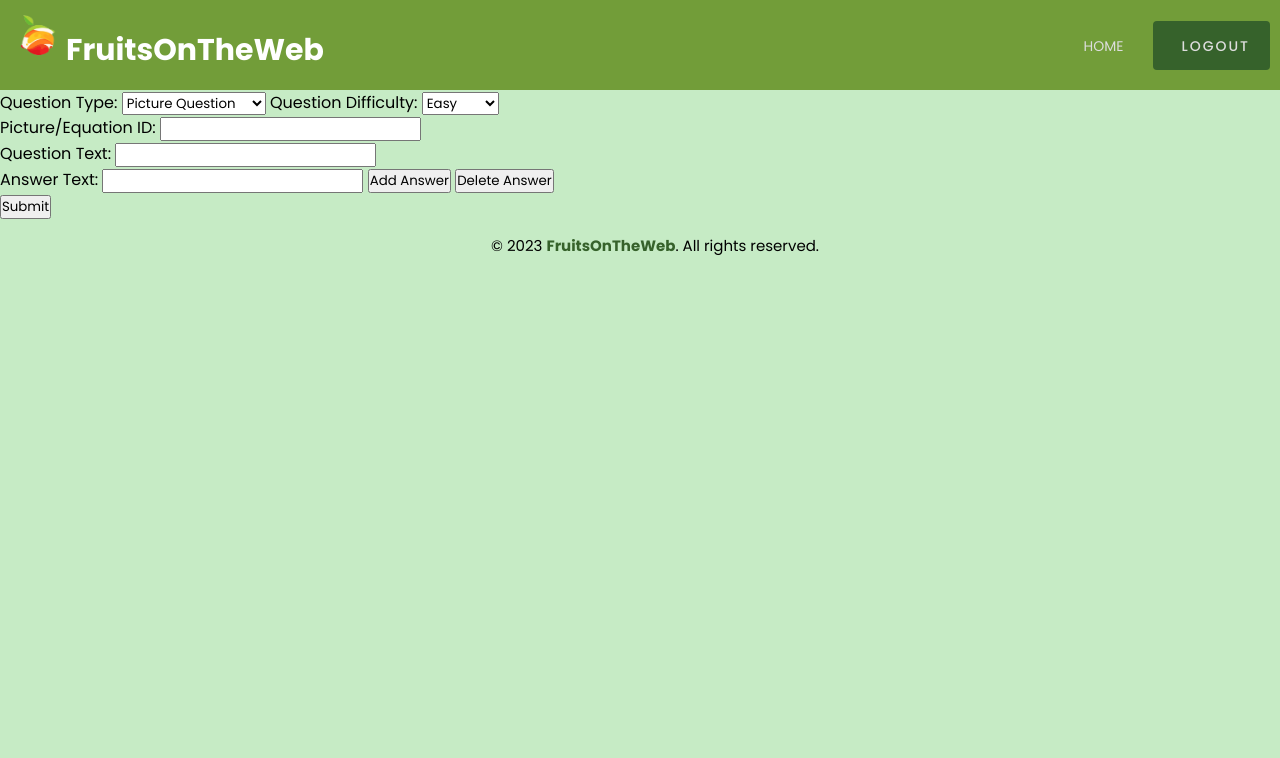
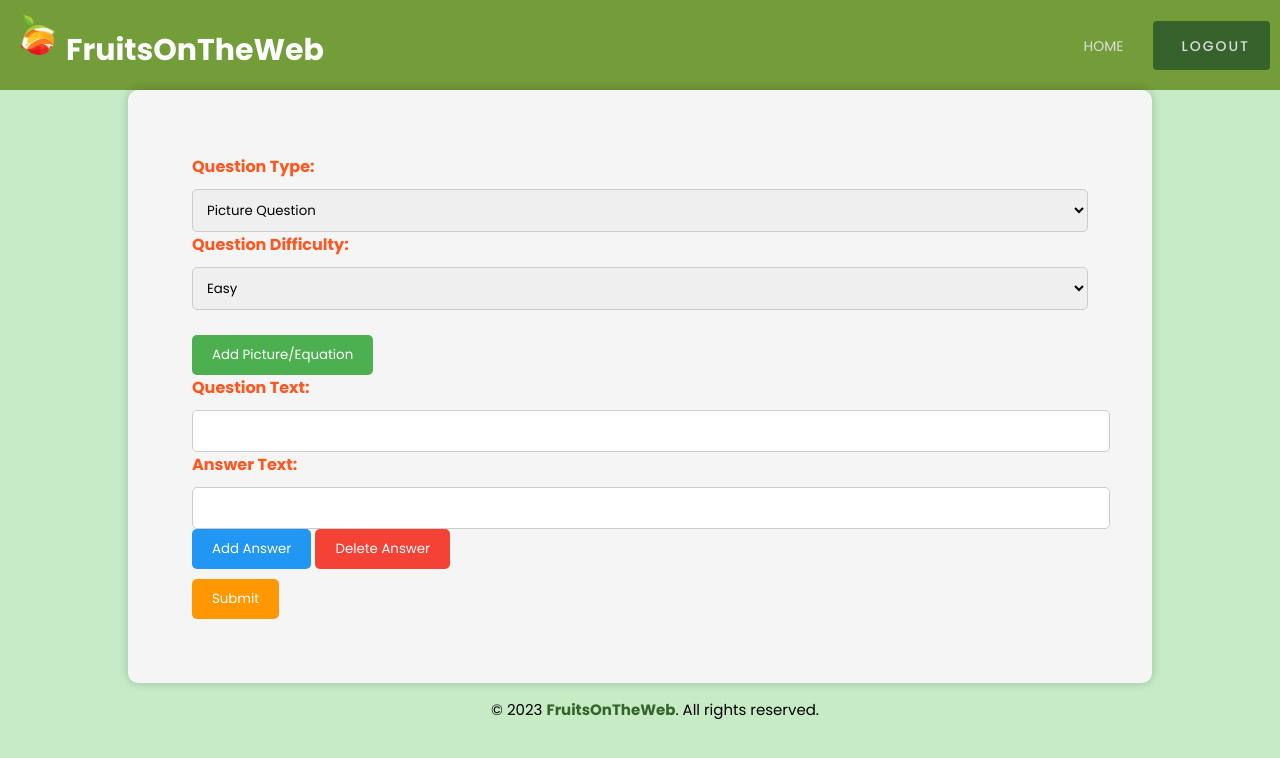
Before and after one commit to AndreiGalan/TWProject, a PHP site: page /html/AdminAddQuestion.html in a window 1280 px wide. Shown: the top 758 px of the page. Run offline with PHP 8.4, Linux system fonts and the light colour scheme.

Commit message:
admin-add-both-type-of-questions-done

```diff
--- a/frontend/css/admin-add-question.css
+++ b/frontend/css/admin-add-question.css
@@ -0,0 +1,106 @@
+
+#questionForm {
+    max-width: 70%;
+    margin: 0 auto;
+    padding: 5%;
+    background-color: #f5f5f5;
+    border-radius: 10px;
+    box-shadow: 0 0 10px rgba(0, 0, 0, 0.2);
+}
+
+#questionForm label {
+    display: block;
+    margin-bottom: 10px;
+    font-weight: bold;
+    color: #ff5722;
+}
+
+#questionForm select,
+#questionForm input[type="text"] {
+    width: 100%;
+    padding: 10px;
+    border: 1px solid #ccc;
+    border-radius: 5px;
+    outline: none;
+}
+
+#questionForm button {
+    padding: 10px 20px;
+    background-color: #4caf50;
+    color: #fff;
+    border: none;
+    border-radius: 5px;
+    cursor: pointer;
+}
+
+#questionForm #add-answer-btn {
+    background-color: #2196f3;
+}
+
+#questionForm #delete-answer-btn {
+    background-color: #f44336;
+}
+
+#questionForm #submit-button {
+    background-color: #ff9800;
+}
+
+#questionForm button:hover {
+    opacity: 0.8;
+}
+
+#questionForm #answersContainer {
+    margin-top: 10px;
+}
+
+#picture-equation-container {
+    display: none;
+    position: fixed;
+    top: 50%;
+    left: 50%;
+    transform: translate(-50%, -50%);
+    width: 80%; /* Adjust the width as needed */
+    height: 80%; /* Adjust the height as needed */
+    overflow: auto;
+    background-color: #f2f2f2;
+    border-radius: 8px;
+    box-shadow: 0 2px 6px rgba(0, 0, 0, 0.2);
+    z-index: 20;
+}
+
+table {
+    width: 100%;
+    border-collapse: collapse;
+    margin: 0 auto;
+}
+
+th, td {
+    text-align: center;
+    border-bottom: 1px solid #ccc;
+}
+
+th {
+    background-color: #ddd;
+    font-weight: bold;
+}
+
+td img {
+    width: 7em;
+    height: 7em;
+    object-fit: cover;
+    border-radius: 50%;
+}
+
+td button {
+    padding: 5px 10px;
+    background-color: #3498db;
+    color: #fff;
+    border: none;
+    border-radius: 4px;
+    cursor: pointer;
+    transition: background-color 0.3s ease;
+}
+
+td button:hover {
+    background-color: #2980b9;
+}
--- a/frontend/css/admin.css
+++ b/frontend/css/admin.css
@@ -68,7 +68,8 @@ button {
 
 textarea {
     height: 150px;
-    font-size: 1.3em;
+    font-size: 1.2em;
+    width: 70%;
     border-radius: 4px;
     border: 1px solid #ccc;
     padding: 10px;
--- a/frontend/html/AdminAddQuestion.html
+++ b/frontend/html/AdminAddQuestion.html
@@ -7,7 +7,9 @@
     <link rel="icon" href="../images/logo.png" type="image/x-icon">
     <link rel="stylesheet" href="../css/style.css">
     <link rel="stylesheet" href="../css/header.css">
+    <link rel="stylesheet" href="../css/admin-add-question.css">
     <script src="../js/admin-add-question.js" defer></script>
+
 </head>
 
 <body>
@@ -17,7 +19,7 @@
     <div class="inner-width">
         <h1 class="logo"> <img src="../images/logo.png" class="img" alt="Logo">FruitsOnTheWeb</h1>
         <div class="navigation-menu" id="myTopnav">
-            <a href="#"><i class="fas fa-home home"></i> Home</a>
+            <a href="Admin.html"><i class="fas fa-home home"></i> Home</a>
             <a href="Home.html" class="aj_btn" id="logout"> <i class="fas fa-lock" aria-hidden="true"></i>
                 LOGOUT</a>
             <a href="javascript:void(0);" class="icon" onclick="myFunction()">&#9776;</a>
@@ -29,7 +31,7 @@
 
     <label for="questionType">Question Type:</label>
     <select id="questionType" name="questionType" >
-        <option value="question" selected>Picture Question</option>
+        <option value="picture" selected>Picture Question</option>
         <option value="equation">Equation Question</option>
     </select>
 
@@ -41,9 +43,10 @@
     </select>
     <br>
 
-    <label for="questionId">Picture/Equation ID:</label>
-    <input type="text" id="questionId" name="questionId" required>
+    <label for="questionId" style="display: none">Picture/Equation ID:</label>
+    <input type="text" id="questionId" name="questionId" style="display: none" required>
     <br>
+    <button type="button" id="add-picture-equation" >Add Picture/Equation</button>
 
     <label for="questionText">Question Text:</label>
     <input id="questionText" type="text" name="questionText" required>
@@ -51,8 +54,8 @@
 
     <label for="answerText">Answer Text:</label>
     <input type="text" id="answerText" name="answerText">
-    <button type="button" onclick="addAnswer()">Add Answer</button>
-    <button type="button" onclick="deleteAnswer()">Delete Answer</button>
+    <button id = "add-answer-btn" type="button" onclick="addAnswer()">Add Answer</button>
+    <button id = "delete-answer-btn" type="button" onclick="deleteAnswer()">Delete Answer</button>
     <br>
 
     <div id="answersContainer">
@@ -62,6 +65,22 @@
     <button type="submit" id="submit-button">Submit</button>
 </form>
 
+
+        <div id="picture-equation-container">
+        <table>
+            <thead>
+            <tr>
+                <th id="title-table"></th>
+                <th>Select button</th>
+            </tr>
+            </thead>
+
+            <tbody id="body-table">
+            </tbody>
+        </table>
+
+        </div>
+
 <footer>
     <span>&copy; 2023 <span style="color: #36622B; font-weight: bold;">FruitsOnTheWeb</span>. All rights reserved.</span>
 </footer>
--- a/frontend/html/EditQuestion.html
+++ b/frontend/html/EditQuestion.html
@@ -22,7 +22,7 @@
     <div class="inner-width">
         <h1 class="logo"> <img src="../images/logo.png" class="img" alt="Logo">FruitsOnTheWeb</h1>
         <div class="navigation-menu" id="myTopnav">
-            <a href="#"><i class="fas fa-home home"></i> Home</a>
+            <a href="Admin.html"><i class="fas fa-home home"></i> Home</a>
             <a href="Home.html" class="aj_btn" id="logout"> <i class="fas fa-lock" aria-hidden="true"></i>
                 LOGOUT</a>
             <a href="javascript:void(0);" class="icon" onclick="myFunction()">&#9776;</a>
--- a/frontend/html/Questions.html
+++ b/frontend/html/Questions.html
@@ -22,7 +22,7 @@
     <div class="inner-width">
         <h1 class="logo"> <img src="../images/logo.png" class="img" alt="Logo">FruitsOnTheWeb</h1>
         <div class="navigation-menu" id="myTopnav">
-            <a href="#"><i class="fas fa-home home"></i> Home</a>
+            <a href="Admin.html"><i class="fas fa-home home"></i> Home</a>
             <a href="Home.html" class="aj_btn" id="logout"> <i class="fas fa-lock" aria-hidden="true"></i>
                 LOGOUT</a>
             <a href="javascript:void(0);" class="icon" onclick="myFunction()">&#9776;</a>
--- a/frontend/html/UploadFiles.html
+++ b/frontend/html/UploadFiles.html
@@ -22,7 +22,7 @@
     <div class="inner-width">
         <h1 class="logo"> <img src="../images/logo.png" class="img" alt="Logo">FruitsOnTheWeb</h1>
         <div class="navigation-menu" id="myTopnav">
-            <a href="#"><i class="fas fa-home home"></i> Home</a>
+            <a href="Admin.html"><i class="fas fa-home home"></i> Home</a>
             <a href="Home.html" class="aj_btn" id="logout"> <i class="fas fa-lock" aria-hidden="true"></i>
                 LOGOUT</a>
             <a href="javascript:void(0);" class="icon" onclick="myFunction()">&#9776;</a>
```
Also changed, not shown: frontend/js/admin-add-question.js (+192 -30 lines).
